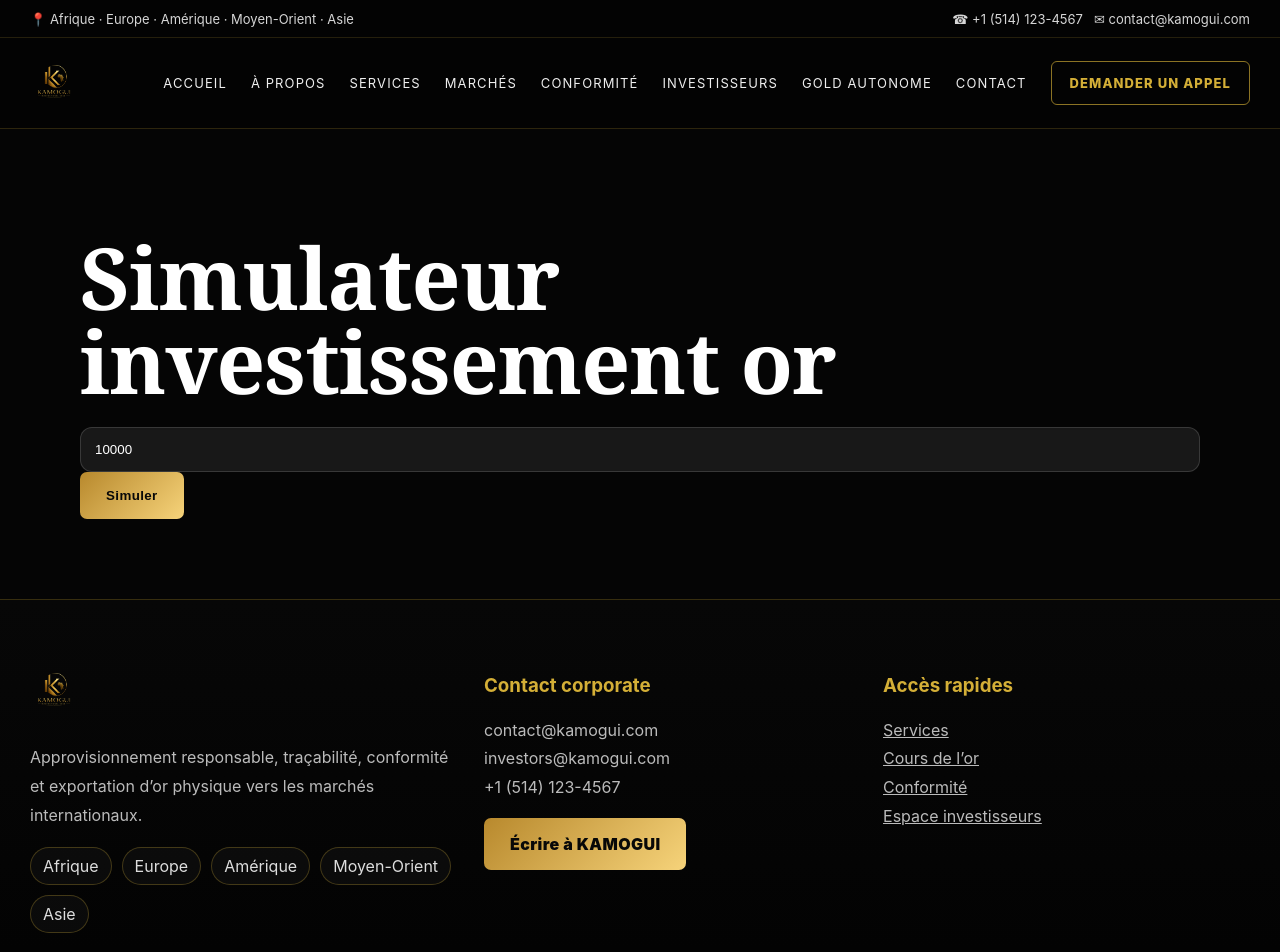
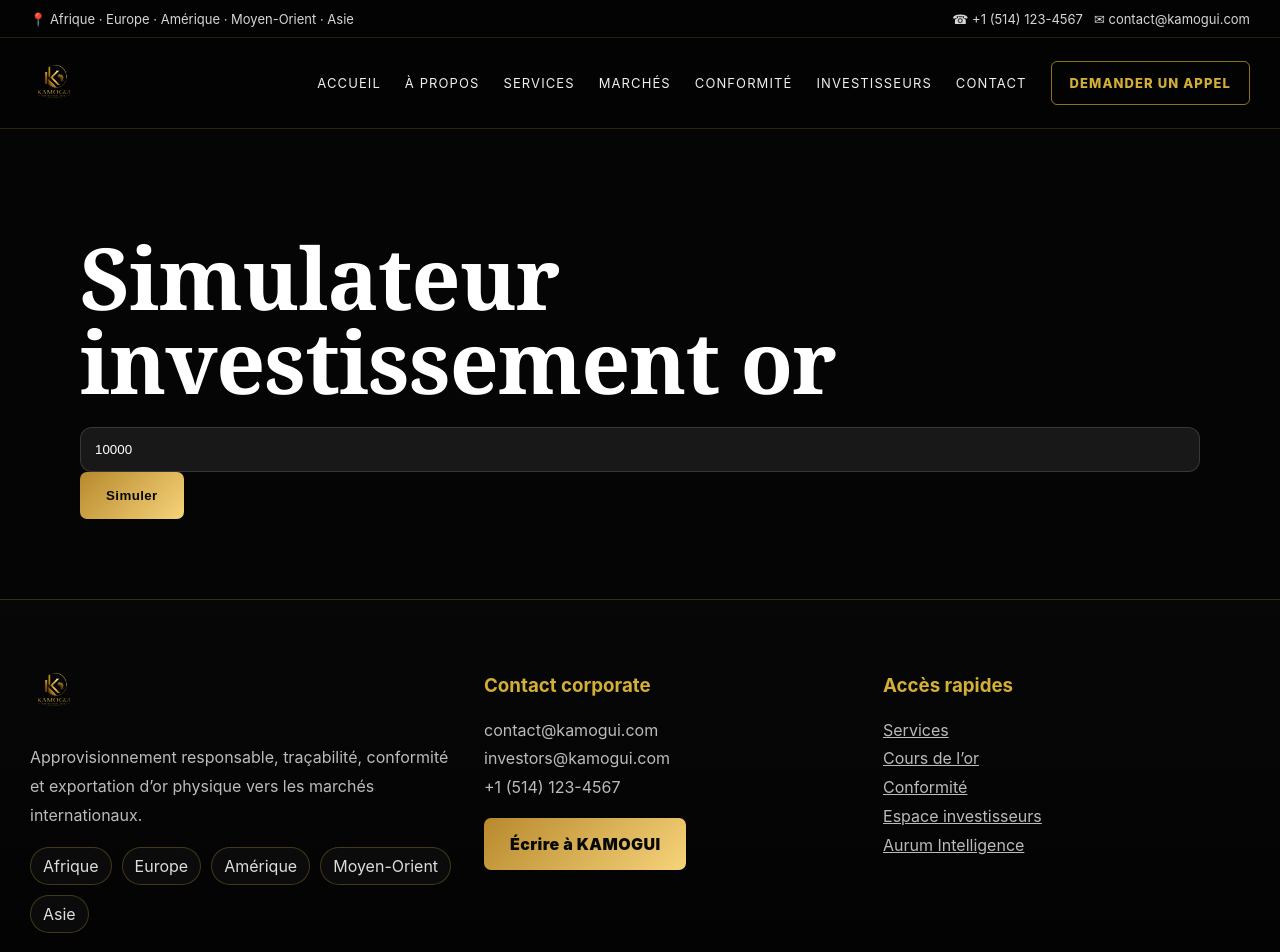
Before and after one commit to skaba89/kamogui, a Next.js app in the folder frontend/: page /simulateur in a window 1280 px wide. Shown: the top 952 px of the page. Built offline with nearby package versions, Linux system fonts and the light colour scheme; no server answers.

Commit message:
Remove AI from main menu and improve footer quick link

```diff
--- a/frontend/components/Layout.tsx
+++ b/frontend/components/Layout.tsx
@@ -5,8 +5,8 @@ import { continents } from '../data/locations'
 export default function Layout({ children }: { children: ReactNode }) {
   return <>
     <div className="topbar"><div className="container"><span>📍 Afrique · Europe · Amérique · Moyen-Orient · Asie</span><span>☎ +1 (514) 123-4567 &nbsp; ✉ contact@kamogui.com</span></div></div>
-    <header className="nav"><div className="container navin"><Link href="/" className="brand"><img src="/logo-gold-officiel.png" alt="KAMOGUI International Gold" /></Link><nav className="menu"><Link href="/">Accueil</Link><Link href="/about">À propos</Link><Link href="/services">Services</Link><Link href="/markets">Marchés</Link><Link href="/compliance">Conformité</Link><Link href="/investors">Investisseurs</Link><Link href="/gold-autonome">Gold Autonome</Link><Link href="/contact">Contact</Link><Link href="/investors" className="cta">Demander un appel</Link></nav></div></header>
+    <header className="nav"><div className="container navin"><Link href="/" className="brand"><img src="/logo-gold-officiel.png" alt="KAMOGUI International Gold" /></Link><nav className="menu"><Link href="/">Accueil</Link><Link href="/about">À propos</Link><Link href="/services">Services</Link><Link href="/markets">Marchés</Link><Link href="/compliance">Conformité</Link><Link href="/investors">Investisseurs</Link><Link href="/contact">Contact</Link><Link href="/investors" className="cta">Demander un appel</Link></nav></div></header>
     {children}
-    <footer id="contact" className="footerPremium"><div className="container footerGrid"><div><Link href="/" className="brand"><img src="/logo-gold-officiel.png" alt="KAMOGUI International Gold" /></Link><p className="muted">Approvisionnement responsable, traçabilité, conformité et exportation d’or physique vers les marchés internationaux.</p><div className="cityTags">{continents.map(c=><Link key={c.slug} href={`/continents/${c.slug}`}>{c.name}</Link>)}</div></div><div><h3 style={{color:'#D4AF37'}}>Contact corporate</h3><p className="muted">contact@kamogui.com<br/>investors@kamogui.com<br/>+1 (514) 123-4567</p><a className="btn btnGold" href="mailto:contact@kamogui.com">Écrire à KAMOGUI</a></div><div><h3 style={{color:'#D4AF37'}}>Accès rapides</h3><p className="muted"><Link href="/services">Services</Link><br/><Link href="/markets">Cours de l’or</Link><br/><Link href="/compliance">Conformité</Link><br/><Link href="/investors">Espace investisseurs</Link></p></div></div><div className="container footerBottom"><span>© KAMOGUI International Gold — Tous droits réservés</span><span>Confidentialité · Conformité · Sécurité</span></div></footer>
+    <footer id="contact" className="footerPremium"><div className="container footerGrid"><div><Link href="/" className="brand"><img src="/logo-gold-officiel.png" alt="KAMOGUI International Gold" /></Link><p className="muted">Approvisionnement responsable, traçabilité, conformité et exportation d’or physique vers les marchés internationaux.</p><div className="cityTags">{continents.map(c=><Link key={c.slug} href={`/continents/${c.slug}`}>{c.name}</Link>)}</div></div><div><h3 style={{color:'#D4AF37'}}>Contact corporate</h3><p className="muted">contact@kamogui.com<br/>investors@kamogui.com<br/>+1 (514) 123-4567</p><a className="btn btnGold" href="mailto:contact@kamogui.com">Écrire à KAMOGUI</a></div><div><h3 style={{color:'#D4AF37'}}>Accès rapides</h3><p className="muted"><Link href="/services">Services</Link><br/><Link href="/markets">Cours de l’or</Link><br/><Link href="/compliance">Conformité</Link><br/><Link href="/investors">Espace investisseurs</Link><br/><Link href="/gold-autonome-v3">Aurum Intelligence</Link></p></div></div><div className="container footerBottom"><span>© KAMOGUI International Gold — Tous droits réservés</span><span>Confidentialité · Conformité · Sécurité</span></div></footer>
   </>
 }
```
